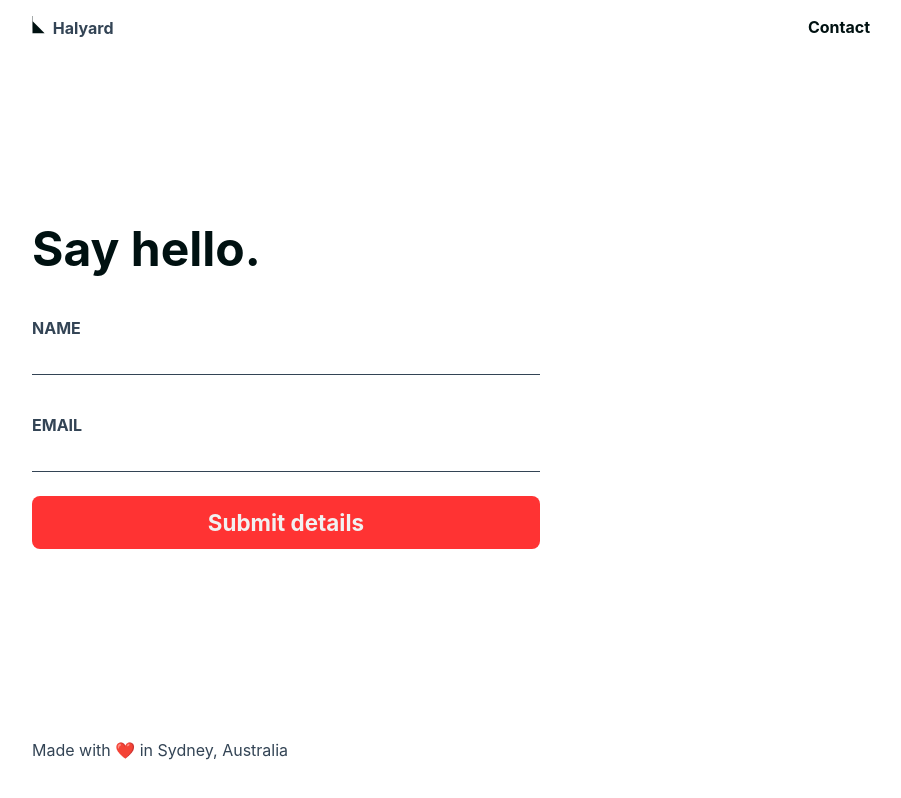
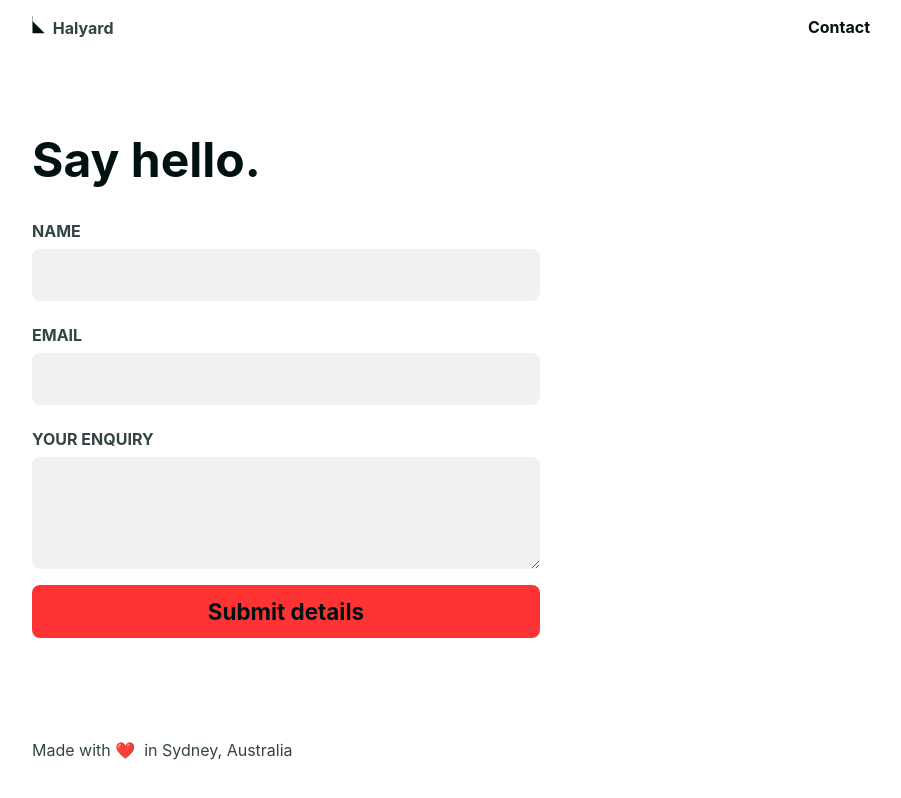
Before and after one commit to DarkPurple141/halyard, a Next.js app: page /contact in a window 1280 px wide. Shown: the whole page, without its empty margins (189-1090 px from the left). Built offline with nearby package versions, Linux system fonts and the light colour scheme.

Commit message:
chore: add basic api support for receiving email contact

```diff
--- a/components/button/styles.module.css
+++ b/components/button/styles.module.css
@@ -2,16 +2,21 @@
   font-weight: bold;
   font-size: 1.4rem;
   border: none;
-  color: var(--inverse-text-primary);
+  color: var(--body-bg);
   appearance: none;
   font-family: inherit;
   border-radius: var(--border-radius);
   padding: 0.6em 1.1em;
   background-color: var(--brand-primary);
   cursor: pointer;
+  outline: none;
   transition: background-color 0.2s ease-in-out;
 }
 
 .button:hover {
   background-color: var(--brand-primary-dark);
 }
+
+.button:focus-visible {
+  box-shadow: var(--focus-shadow);
+}
--- a/components/footer.tsx
+++ b/components/footer.tsx
@@ -2,7 +2,7 @@ import { FC } from 'react'
 
 const Footer: FC = () => (
   <footer>
-    <p>Made with ❤️ in Sydney, Australia</p>
+    <p>Made with ❤️&nbsp; in Sydney, Australia</p>
     <address
       style={{
         visibility: 'hidden',
--- a/components/textfield/index.tsx
+++ b/components/textfield/index.tsx
@@ -5,15 +5,35 @@ type Props = {
   label: string
 }
 
+export const Field: FC<{ label: string; id?: string }> = ({
+  children,
+  label,
+  id,
+}) => (
+  <div className={styles.field}>
+    <label htmlFor={id}>{label}</label>
+    {children}
+  </div>
+)
+
 const Textfield: FC<HTMLProps<HTMLInputElement> & Props> = ({
   label,
   id,
   ...props
 }) => (
-  <div className={styles.field}>
-    <label htmlFor={id}>{label}</label>
+  <Field label={label} id={id}>
     <input id={id} type="text" className={styles.input} {...props} />
-  </div>
+  </Field>
+)
+
+export const TextArea: FC<HTMLProps<HTMLTextAreaElement> & Props> = ({
+  label,
+  id,
+  ...props
+}) => (
+  <Field label={label} id={id}>
+    <textarea id={id} type="text" className={styles.input} {...props} />
+  </Field>
 )
 
 export default Textfield
--- a/components/textfield/styles.module.css
+++ b/components/textfield/styles.module.css
@@ -1,6 +1,7 @@
 .field {
-  margin: var(--grid-double) 0;
+  margin: var(--grid) 0;
   display: grid;
+  gap: var(--grid);
   color: var(--secondary-text);
 }
 
@@ -10,15 +11,19 @@
 }
 
 .input {
+  background-color: var(--inverse-text-primary);
   color: var(--primary-text);
   max-width: none;
   display: block;
-  padding: var(--grid) 0;
+  padding: var(--grid-double) var(--grid);
   border: none;
-  border-bottom: 1px solid var(--secondary-text);
+  border-radius: var(--border-radius);
   outline: none;
-  background-color: transparent;
   color: inherit;
   appearance: none;
   font: inherit;
 }
+
+.input:focus-visible {
+  box-shadow: var(--focus-shadow);
+}
--- a/pages/api/email.ts
+++ b/pages/api/email.ts
@@ -2,7 +2,8 @@
 import type { NextApiHandler } from 'next'
 
 const handler: NextApiHandler = (req, res) => {
-  res.status(200).json({ name: 'John Doe' })
+  console.log(req.body)
+  res.status(200).json(req.body)
 }
 
 export default handler
--- a/pages/contact.tsx
+++ b/pages/contact.tsx
@@ -1,14 +1,23 @@
 import Button from '../components/button'
-import Textfield from '../components/textfield'
+import Textfield, { TextArea } from '../components/textfield'
 import styles from './styles.module.css'
 
 export default function Contact() {
   return (
     <main className={styles.main}>
       <h1 className={styles.splash}>Say hello.</h1>
-      <form className={styles.form}>
-        <Textfield label="Name" />
-        <Textfield type="email" label="Email" />
+      <form
+        onSubmit={(e) => {
+          e.preventDefault()
+          const form = new FormData(e.currentTarget)
+          const body = JSON.stringify(Object.fromEntries(form.entries()))
+          fetch('/api/email', { method: 'POST', body })
+        }}
+        className={styles.form}
+      >
+        <Textfield name="name" label="Name" />
+        <Textfield name="email" type="email" label="Email" />
+        <TextArea name="description" label="Your enquiry" rows={4} />
         <Button type="submit">Submit details</Button>
       </form>
     </main>
--- a/styles/globals.css
+++ b/styles/globals.css
@@ -12,8 +12,11 @@
   --brand-primary: #f33;
   --brand-primary-dark: #f66;
   --primary-text: #011;
-  --secondary-text: #345;
+  --secondary-text: #344;
   --inverse-text-primary: #f1f1f1;
+  --focus-color: #eee;
+  --focus-shadow: 0px 0px 0px 3px var(--body-bg),
+    0px 0px 0px 6px var(--focus-color);
 }
 
 @media (prefers-color-scheme: dark) {
@@ -21,7 +24,8 @@
     --body-bg: #122;
     --primary-text: #f1f1f1;
     --secondary-text: #ccc;
-    --inverse-text-primary: #122;
+    --inverse-text-primary: #344;
+    --focus-color: #bbb;
   }
 }
 
```
